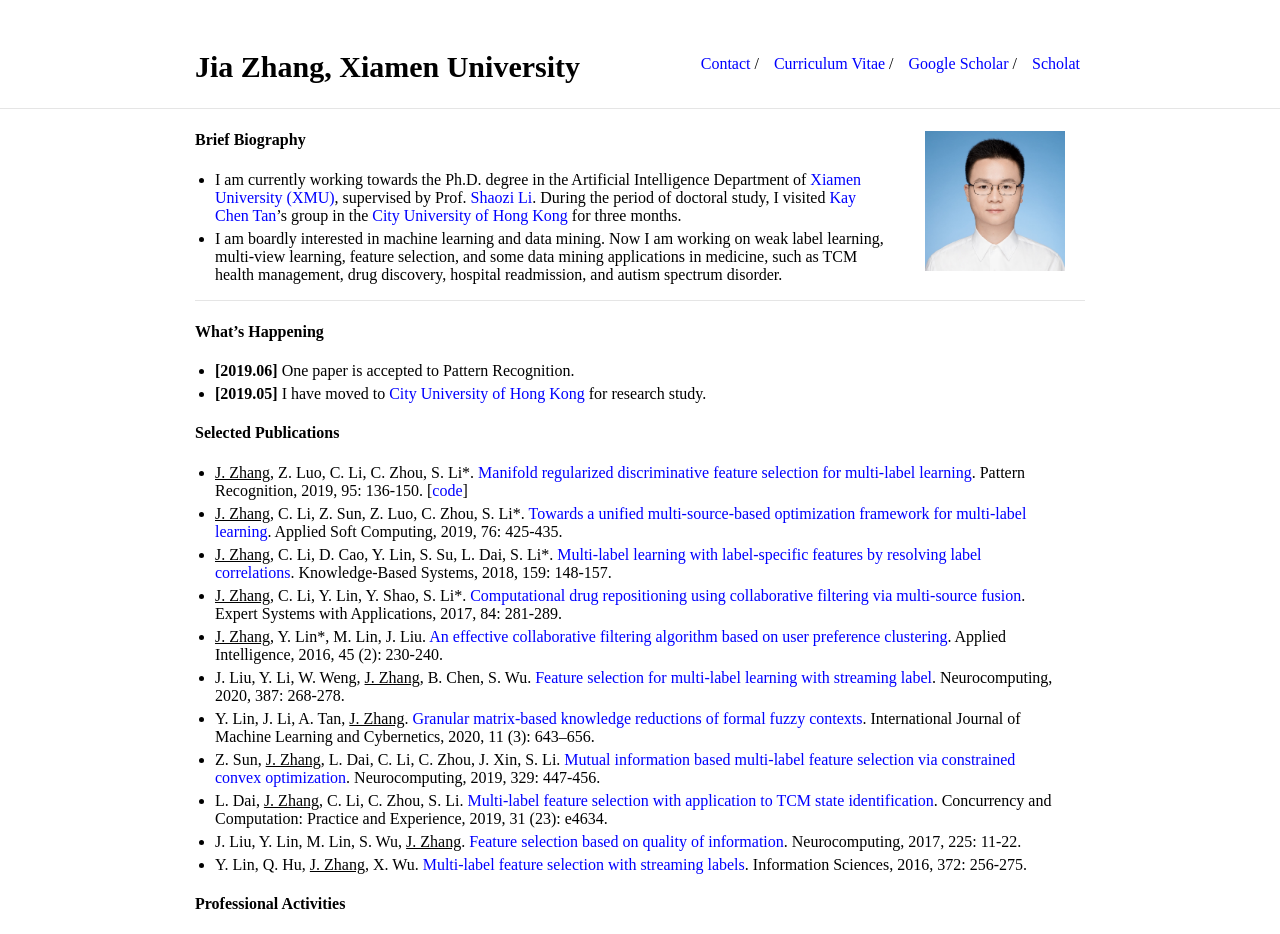
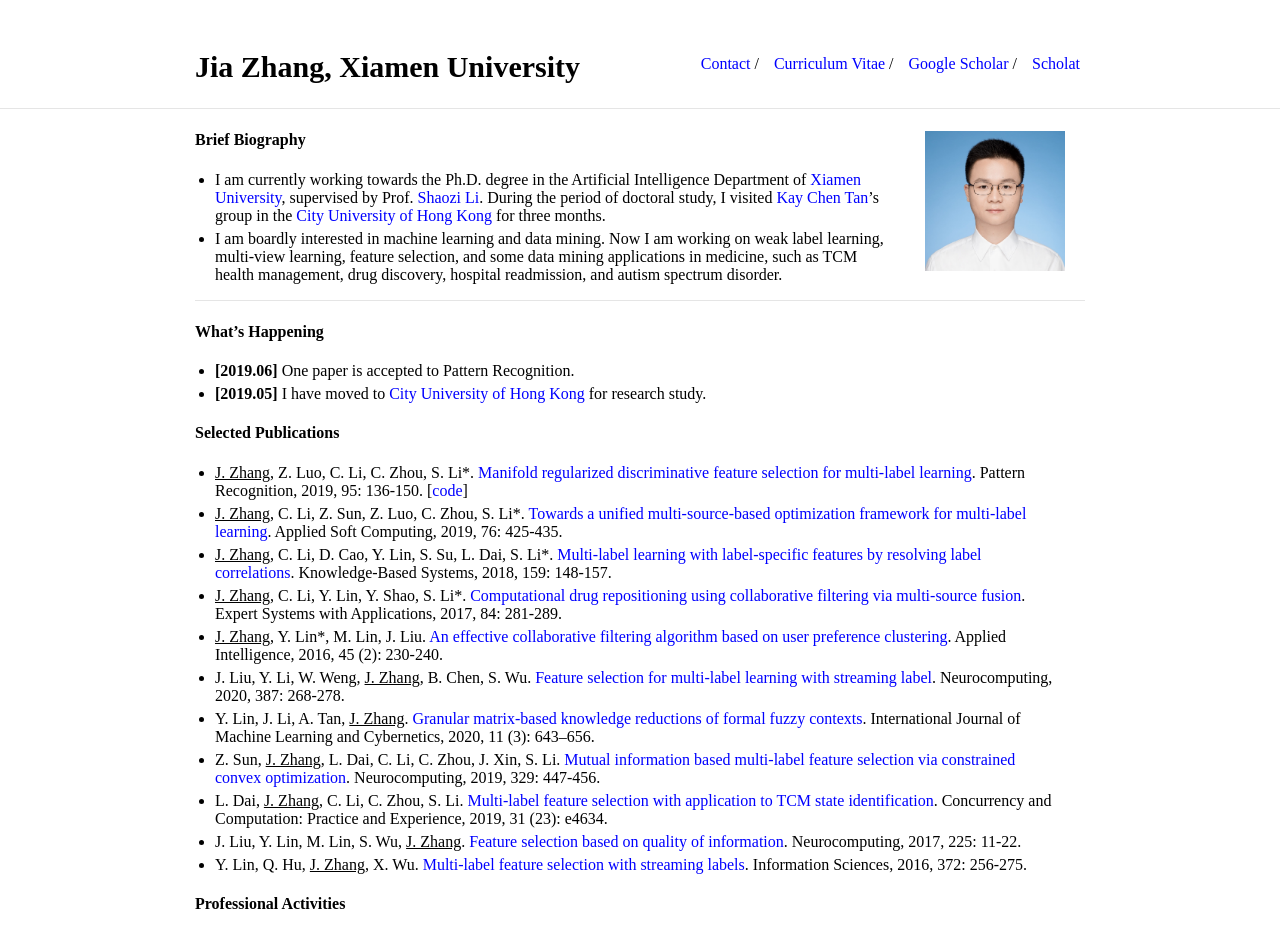
Before and after one commit to jiazhang-ml/jiazhang-ml.github.io, a Jekyll site: the page built from index.md, in a window 1280 px wide. Shown: the top 934 px of the page. Built offline with Jekyll 4.4.1, drawn with Linux system fonts in a browser that asks for light colours.

Commit message:
Update index.md

```diff
--- a/index.md
+++ b/index.md
@@ -6,7 +6,7 @@ layout: default
 
 #### Brief Biography
 
-* I am currently working towards the Ph.D. degree in the Artificial Intelligence Department of [Xiamen University (XMU)](https://www.xmu.edu.cn/), supervised by Prof. [Shaozi Li](http://imt.xmu.edu.cn/szdw.html). During the period of doctoral study, I visited [Kay Chen Tan](http://www.cityu.edu.hk/stfprofile/kaytan.htm)'s group in the [City University of Hong Kong](https://www.cityu.edu.hk/) for three months.
+* I am currently working towards the Ph.D. degree in the Artificial Intelligence Department of [Xiamen University](https://www.xmu.edu.cn/), supervised by Prof. [Shaozi Li](http://imt.xmu.edu.cn/szdw.html). During the period of doctoral study, I visited [Kay Chen Tan](http://www.cityu.edu.hk/stfprofile/kaytan.htm)'s group in the [City University of Hong Kong](https://www.cityu.edu.hk/) for three months.
 * I am boardly interested in machine learning and data mining. Now I am working on weak label learning, multi-view learning, feature selection, and some data mining applications in medicine, such as TCM health management, drug discovery, hospital readmission, and autism spectrum disorder.
 
 ---
```
